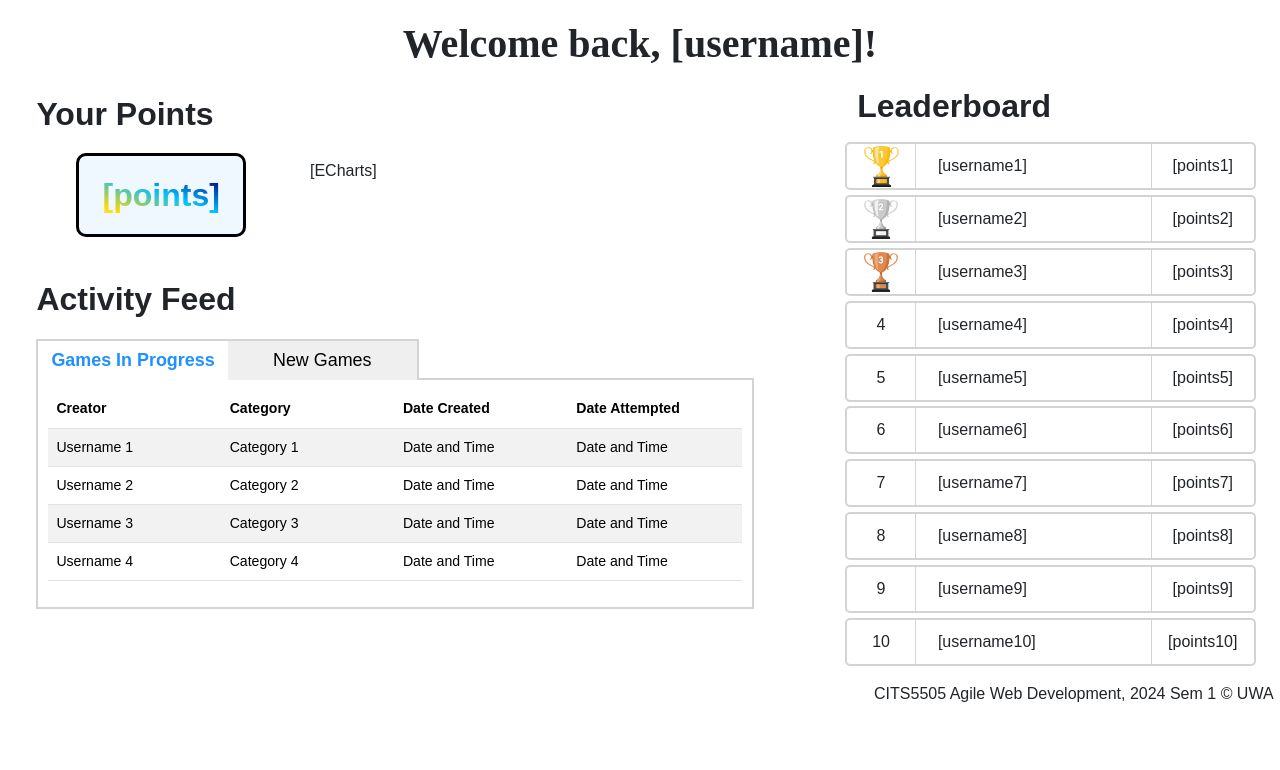
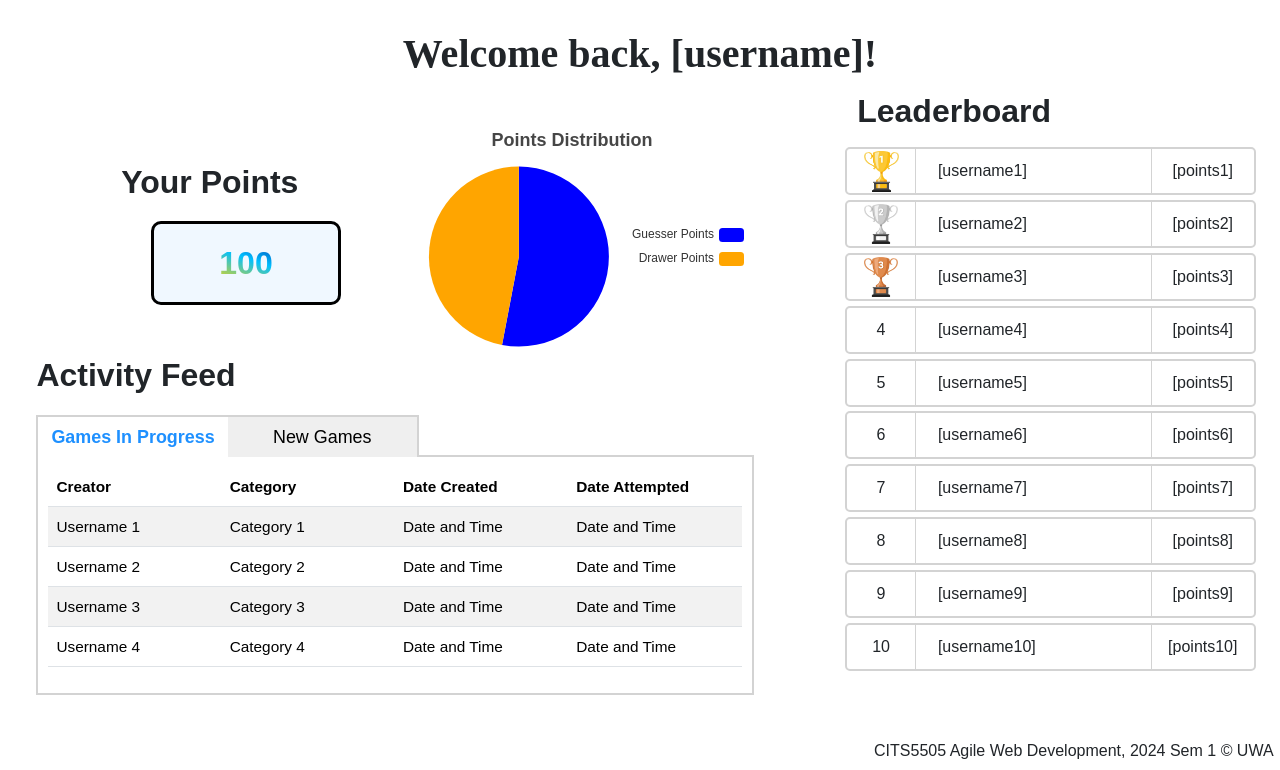
Before and after one commit to kylelhk/Pictionary, a Flask app: page / in a window 1280 px wide. Shown: the part 86-856 px from the top of the page. Before the commit the page ends 788 px from the top, so only its background shows below. Run offline with Flask 3, Linux system fonts and the light colour scheme; some libraries are stand-ins or nearby versions; some web fonts are replaced.

Commit message:
Add a pie chart for point summary, adjust overall format

```diff
--- a/app/static/css/home.css
+++ b/app/static/css/home.css
@@ -15,7 +15,7 @@ main {
 .welcome-message {
   text-align: center;
   font: bold 40px "Sedgwick Ave";
-  margin-bottom: 15px;
+  margin: 10px 0;
 }
 
 .panel {
@@ -24,8 +24,10 @@ main {
 
 .points-container {
   display: flex;
+  justify-content: center;
   align-items: center;
-  height: 30%;
+  height: 35%;
+  margin-top: 3vh;
 }
 
 .points-title {
@@ -35,7 +37,7 @@ main {
 }
 
 .points-bg {
-  margin: 15px 40px;
+  margin: 15px 30px;
   border-radius: 10px;
   background-color: AliceBlue;
   z-index: 0;
@@ -83,19 +85,17 @@ main {
   }
 }
 
+.pie-container {
+  width: 46%;
+  height: 20vw;
+  padding-top: 2vh;
+}
+
 /* Activity Feed */
 .feed-container {
-  /* background-color: LightBlue; */
-  /* overflow: hidden; */
   transition: all 0.3s ease;
-  height: 70%;
-  /* opacity: 0.8; */
+  height: 65%;
 }
-
-/* .grid-item:hover {
-  opacity: 1;
-  transform: scale(1.08);
-} */
 
 .feed-title {
   font-size: 2.5vw;
@@ -137,7 +137,7 @@ main {
 }
 
 .table {
-  font-size: 1.1vw;
+  font-size: 1.2vw;
   overflow-x: auto;
 }
 
--- a/app/static/js/home.js
+++ b/app/static/js/home.js
@@ -23,4 +23,53 @@ $(function () {
 
   // Initialise the tabs
   initialiseTabs();
+
+  /* Pie chart implemented using ECharts library */
+  var pieContainer = document.querySelector(".pie-container");
+  if (pieContainer) {
+    var pieChart = echarts.init(pieContainer);
+    var pieOption = {
+      title: {
+        text: "Points Distribution",
+        left: "center",
+      },
+      tooltip: {
+        trigger: "item",
+        formatter: "{a} <br/>{b} : {c} ({d}%)",
+      },
+      legend: {
+        orient: "vertical",
+        left: "right",
+        top: "center",
+        data: ["Guesser Points", "Drawer Points"],
+      },
+      series: [
+        {
+          name: "Points",
+          type: "pie",
+          radius: "75%", // Increase the radius to make the pie bigger
+          center: ["35%", "54%"], // 30% from left, 54% from top
+          data: [
+            { value: 53, name: "Guesser Points", itemStyle: { color: "Blue" } },
+            {
+              value: 47,
+              name: "Drawer Points",
+              itemStyle: { color: "Orange" },
+            },
+          ],
+          emphasis: {
+            itemStyle: {
+              shadowBlur: 10,
+              shadowOffsetX: 0,
+              shadowColor: "rgba(0, 0, 0, 0.5)",
+            },
+          },
+          label: {
+            show: false,
+          },
+        },
+      ],
+    };
+    pieChart.setOption(pieOption);
+  }
 });
--- a/app/templates/home.html
+++ b/app/templates/home.html
@@ -17,10 +17,10 @@ styles%} {{ super() }}
         <!-- Points -->
         <div class="col-md-4">
           <div class="points-title">Your Points</div>
-          <div class="points-bg"><span class="points">[points]</span></div>
+          <div class="points-bg"><span class="points">100</span></div>
         </div>
         <!-- Pie chart -->
-        <div class="col-md-8 pie-container">[ECharts]</div>
+        <div class="col-md-8 pie-container"></div>
       </div>
 
       <!-- Activity Feed -->
@@ -104,6 +104,8 @@ styles%} {{ super() }}
 
     <!-- jQuery dependency -->
     <script src="https://code.jquery.com/jquery-3.7.1.min.js"></script>
+    <!-- ECharts dependency -->
+    <script src="https://cdn.jsdelivr.net/npm/echarts@5.5.0/dist/echarts.min.js"></script>
     <!-- JS file -->
     <script src="{{ url_for('static', filename='js/home.js') }}"></script>
   </div>
```
